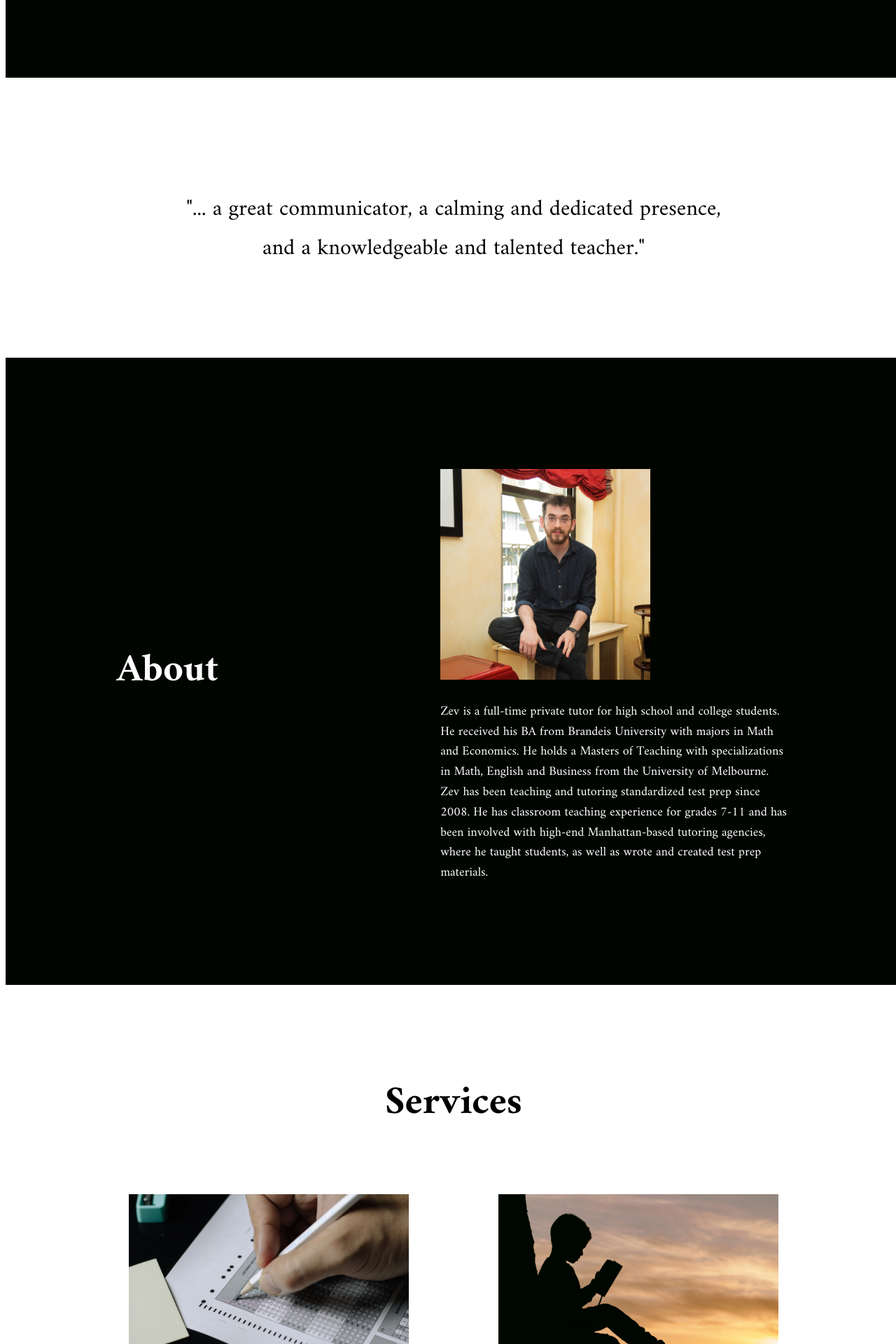
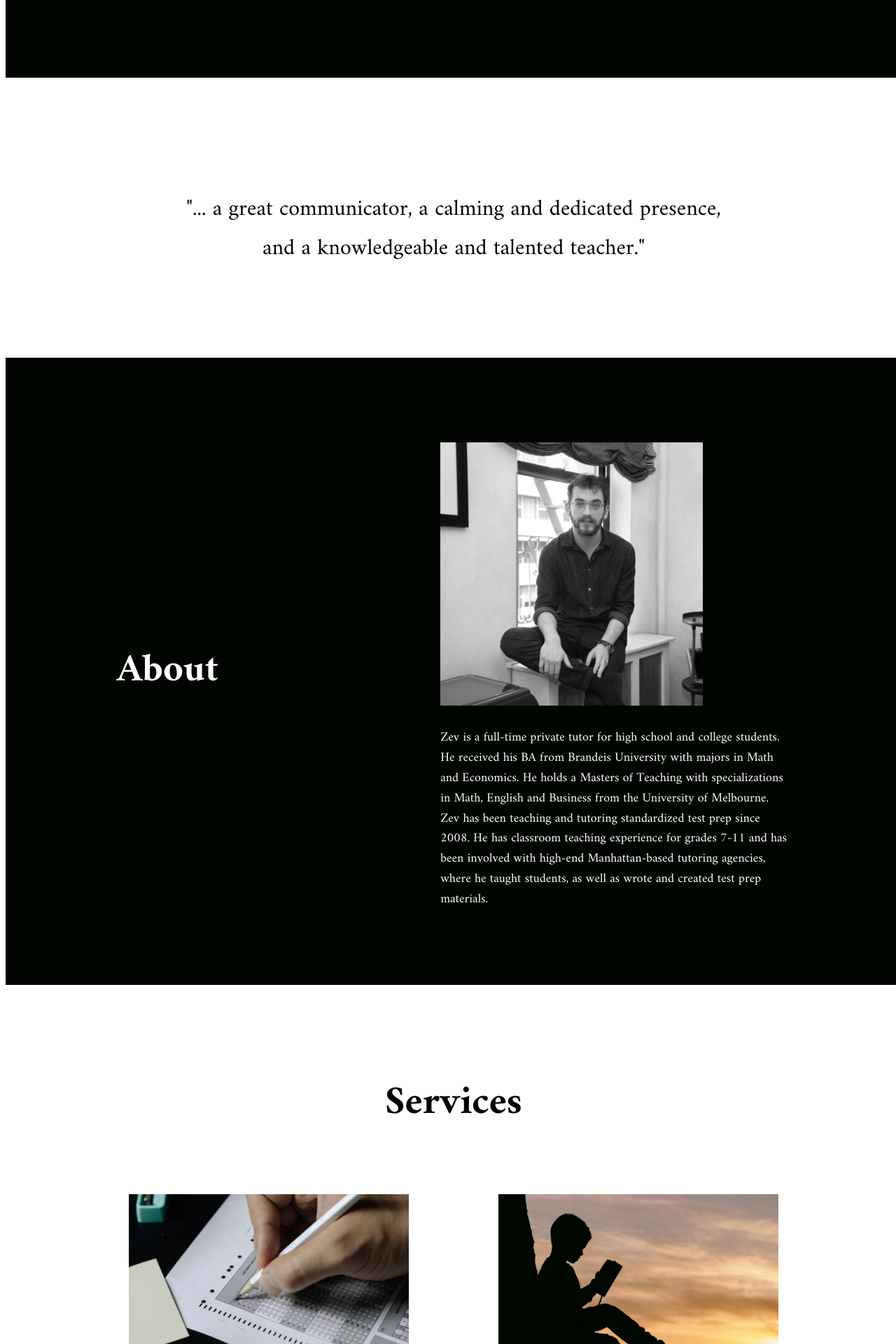
Before and after one commit to aaronzomback/zevprep, a Jekyll site: the page built from index.html, in a window 1280 px wide. Shown: the part 1053-2973 px from the top of the page at 70% size. Built offline with Jekyll 4.4.1, drawn with Linux system fonts in a browser that asks for light colours.

Commit message:
change about photo to grayscale

```diff
--- a/_sass/_index.scss
+++ b/_sass/_index.scss
@@ -94,9 +94,11 @@ section.index-about {
 
   img {
     display: block;
-    width: 60%;
+    width: 75%;
     margin-top: 32px;
     margin-bottom: 32px;
+    -webkit-filter: grayscale(100%); /* Safari 6.0 - 9.0 */
+    filter: grayscale(100%);
   }
 
   div {
```
